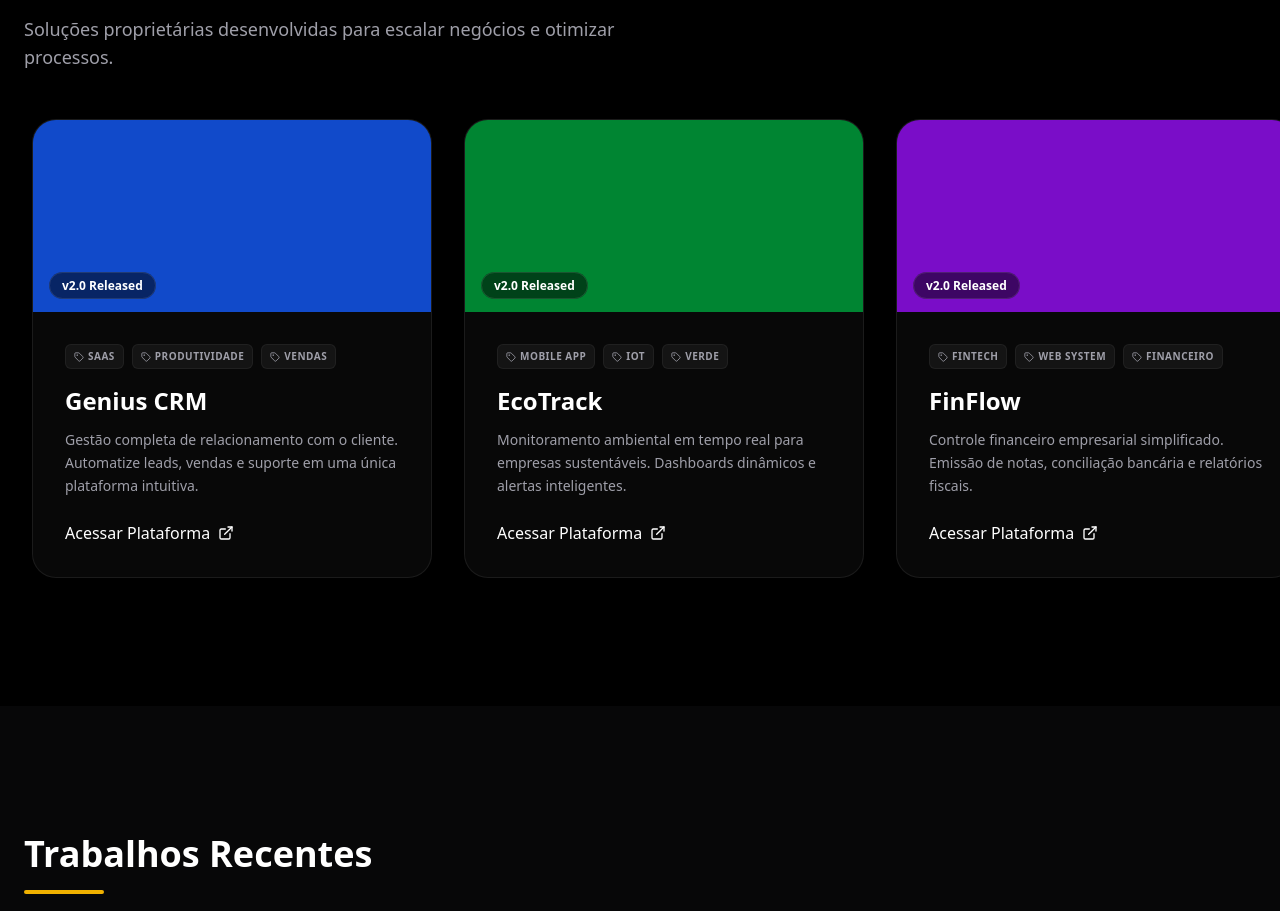
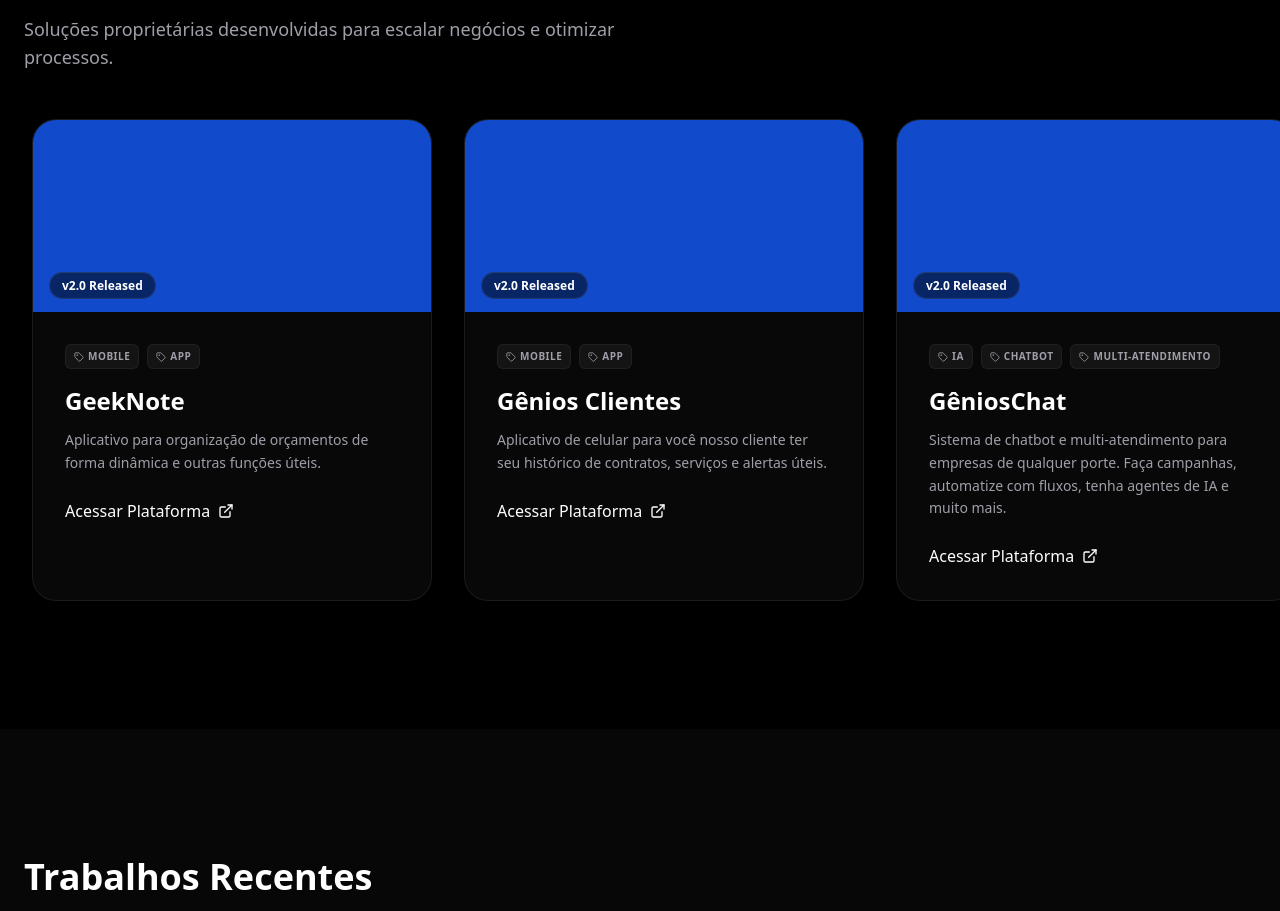
Before and after one commit to agenciagenios/genios-website, a Next.js app: page / in a window 1280 px wide. Shown: the part 1920-2831 px from the top of the page. Built offline with nearby package versions, Linux system fonts and the light colour scheme.

Commit message:
adição dos projetos da agencia

```diff
--- a/app/components/SaaSShowcase.tsx
+++ b/app/components/SaaSShowcase.tsx
@@ -6,39 +6,51 @@ import { ExternalLink, Tag } from "lucide-react";
 
 const apps = [
   {
-    title: "Genius CRM",
-    description: "Gestão completa de relacionamento com o cliente. Automatize leads, vendas e suporte em uma única plataforma intuitiva.",
-    tags: ["SaaS", "Produtividade", "Vendas"],
+    title: "GeekNote",
+    description: "Aplicativo para organização de orçamentos de forma dinâmica e outras funções úteis.",
+    tags: ["Mobile", "APP"],
     imageColor: "bg-blue-600",
-    link: "#"
+    link: "https://geeknote.expo.app",
   },
   {
-    title: "EcoTrack",
-    description: "Monitoramento ambiental em tempo real para empresas sustentáveis. Dashboards dinâmicos e alertas inteligentes.",
-    tags: ["Mobile App", "IoT", "Verde"],
-    imageColor: "bg-green-600",
-    link: "#"
+    title: "Gênios Clientes",
+    description: "Aplicativo de celular para você nosso cliente ter seu histórico de contratos, serviços e alertas úteis.",
+    tags: ["Mobile", "APP"],
+    imageColor: "bg-blue-600",
+    link: "#",
+    inDevelopment: true
   },
   {
-    title: "FinFlow",
-    description: "Controle financeiro empresarial simplificado. Emissão de notas, conciliação bancária e relatórios fiscais.",
-    tags: ["Fintech", "Web System", "Financeiro"],
-    imageColor: "bg-purple-600",
-    link: "#"
+    title: "GêniosChat",
+    description: "Sistema de chatbot e multi-atendimento para empresas de qualquer porte. Faça campanhas, automatize com fluxos, tenha agentes de IA e muito mais.",
+    tags: ["IA", "Chatbot", "Multi-Atendimento"],
+    imageColor: "bg-blue-600",
+    link: "#",
+    inDevelopment: true
   },
   {
-    title: "TaskMaster Pro",
-    description: "Gerenciador de tarefas colaborativo para equipes de alta performance. Kanban, Gantt e Chat integrado.",
-    tags: ["Gestão", "Colaboração", "SaaS"],
-    imageColor: "bg-orange-600",
-    link: "#"
+    title: "Desfory",
+    description: "Plataforma de venda de arquivos digitais, focado em design gráfico.",
+    tags: ["E-commerce", "Arq. Digitais", "Design"],
+    imageColor: "bg-green-600",
+    link: "#",
+    inDevelopment: true
   },
   {
-    title: "HealthConnect",
-    description: "App de telemedicina que conecta pacientes a especialistas. Agendamento, vídeo-chamada e prontuário eletrônico.",
-    tags: ["Saúde", "Telemedicina", "App"],
-    imageColor: "bg-cyan-600",
-    link: "#"
+    title: "TicketPRO",
+    description: "Sistema completo para gestão de eventos e tickets.",
+    tags: ["Eventos", "Tickets", "Gestão"],
+    imageColor: "bg-purple-600",
+    link: "#",
+    inDevelopment: true
+  },
+  {
+    title: "SingleByte",
+    description: "E-commerce de produtos de tecnologia.",
+    tags: ["E-commerce", "Produtos", "Tecnologia"],
+    imageColor: "bg-orange-600",
+    link: "#",
+    inDevelopment: true
   }
 ];
 
```
